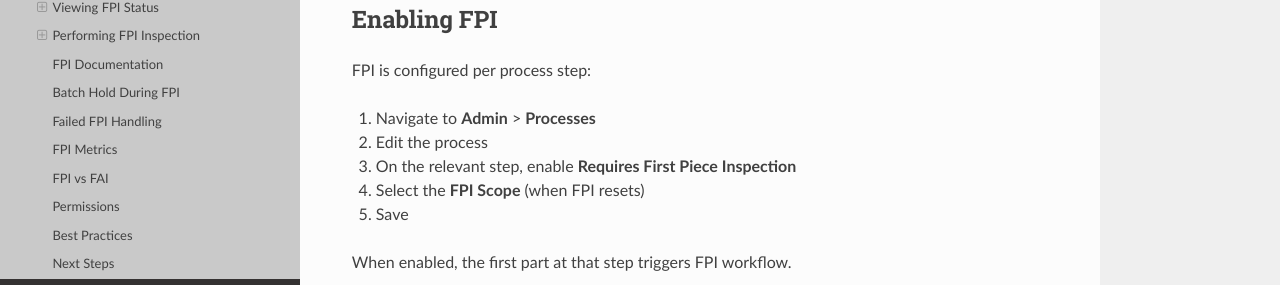
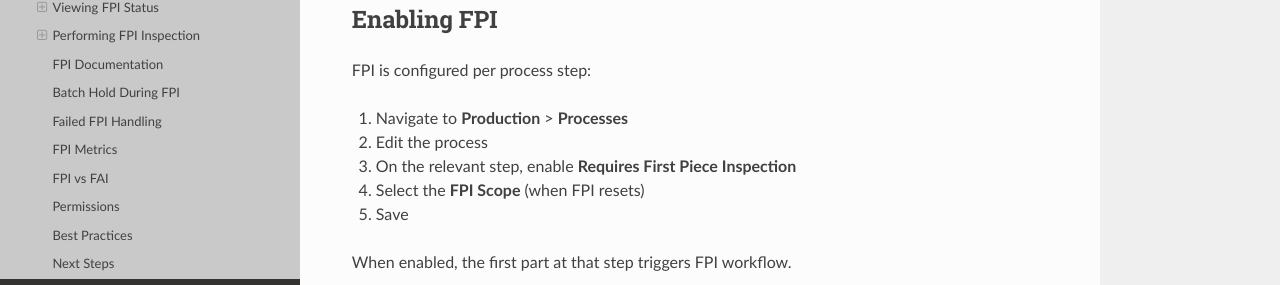
Before and after one commit to TiredEspressoBean/AmbacQualityManagementService, an MkDocs documentation site: the page built from docs/workflows/work-orders/fpi.md, in a window 1280 px wide and 900 px high, scrolled down 645 px. Shown: the part 149-434 px from the top of the window. Built offline with MkDocs 1.6.1, drawn with Linux system fonts in a browser that asks for light colours; nearby versions of some CDN libraries.

Commit message:
Fix FPI doc: Admin > Processes → Production > Processes
Co-Authored-By: Claude Opus 4.5 <noreply@anthropic.com>

```diff
--- a/docs/workflows/work-orders/fpi.md
+++ b/docs/workflows/work-orders/fpi.md
@@ -27,7 +27,7 @@ The first piece must pass inspection before remaining parts can proceed.
 
 FPI is configured per process step:
 
-1. Navigate to **Admin** > **Processes**
+1. Navigate to **Production** > **Processes**
 2. Edit the process
 3. On the relevant step, enable **Requires First Piece Inspection**
 4. Select the **FPI Scope** (when FPI resets)
```
